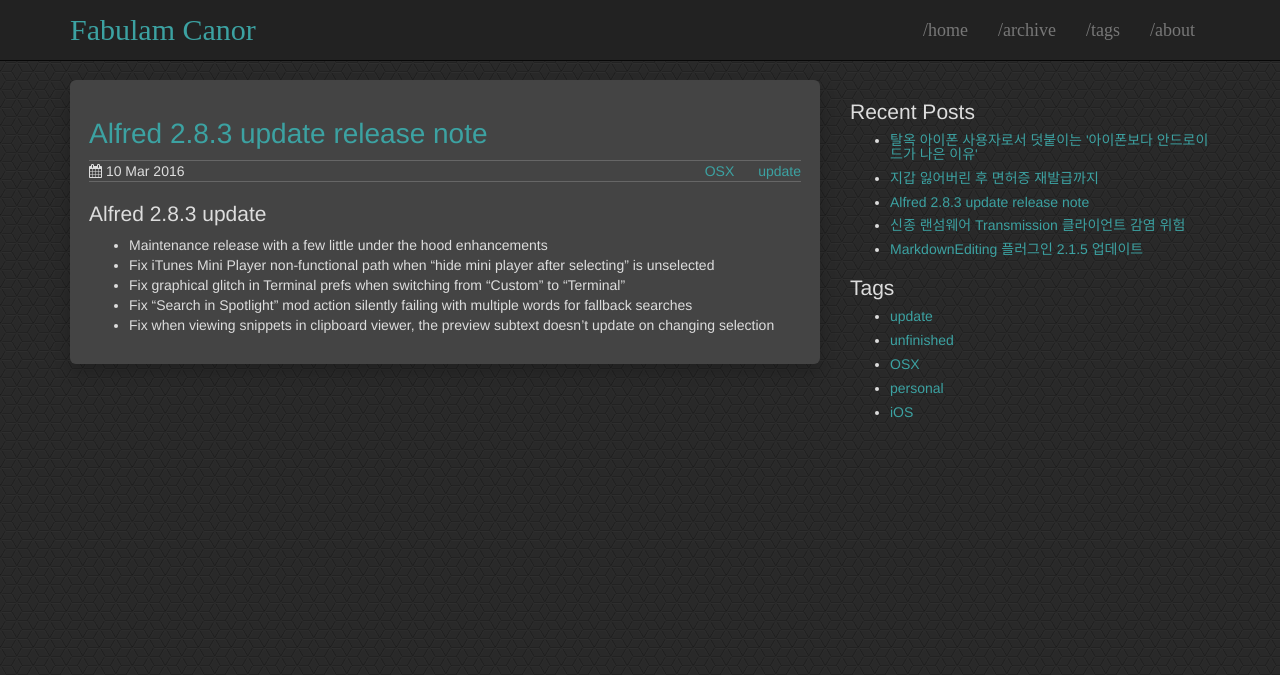
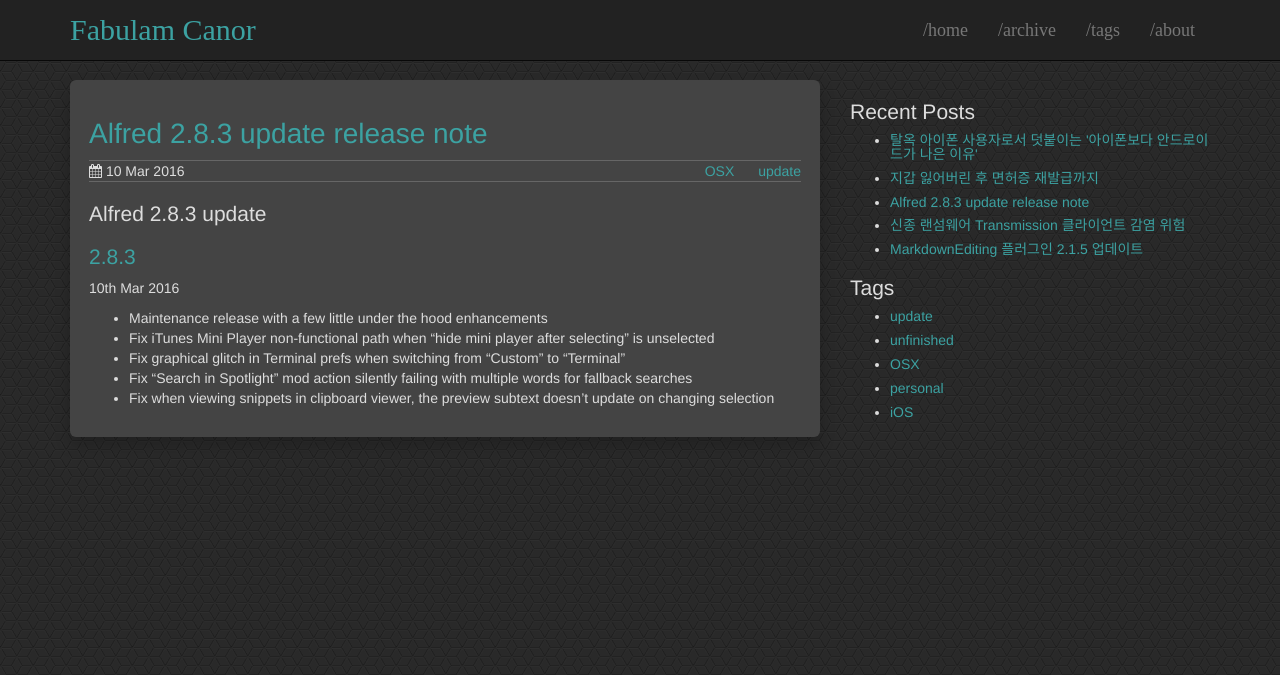
Before and after one commit to Canorus/canorus.github.io, a Jekyll site: the page built from _posts/2016-03-10-Alfred_2.8.3_update.md, in a window 1280 px wide, cut to the strip 0-675 px from the top of the page. Built offline with Jekyll 4.4.1, drawn with Linux system fonts in a browser that asks for light colours.

Commit message:
Alfred 2.8.3 update release note

```diff
--- a/_posts/2016-03-10-Alfred_2.8.3_update.md
+++ b/_posts/2016-03-10-Alfred_2.8.3_update.md
@@ -7,13 +7,10 @@
 published: true
 ---
 ## Alfred 2.8.3 update
-<style>
-#p01 {
-    font-size: 70%;
-}
+
 ## [2.8.3](https://www.alfredapp.com/changelog/#2.8.3)
 10th Mar 2016
-</style>
+
 - Maintenance release with a few little under the hood enhancements
 - Fix iTunes Mini Player non-functional path when "hide mini player after selecting" is unselected
 - Fix graphical glitch in Terminal prefs when switching from "Custom" to "Terminal"
```
